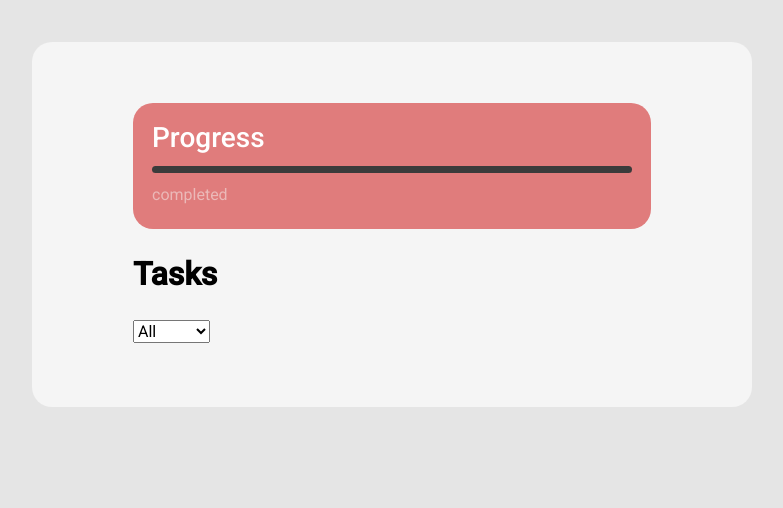
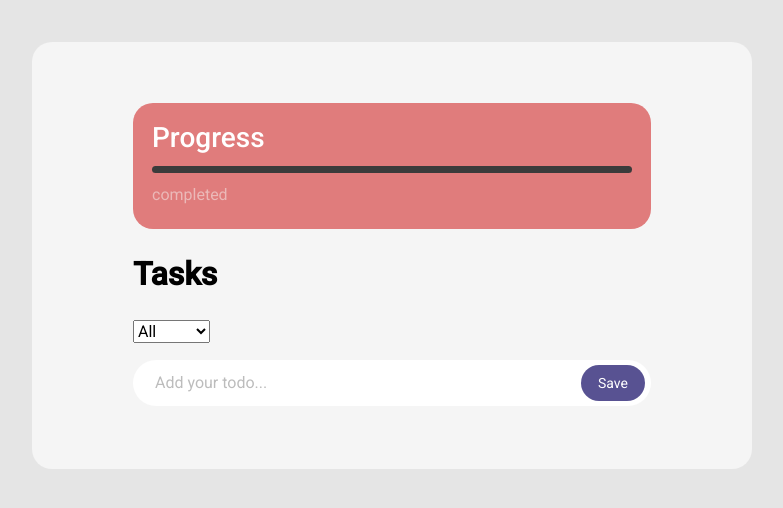
Before and after one commit to phisite/todos, a React (Vite) app: page / in a window 1280 px wide. Shown: the top 508 px of the page, without its empty margins (248-1031 px from the left). Built offline with nearby package versions, Linux system fonts and the light colour scheme; no server answers.

Commit message:
feat: add TodoEditor component with initial style

```diff
--- a/src/App.tsx
+++ b/src/App.tsx
@@ -2,6 +2,7 @@ import { TodoProvider } from "./context/todoContext";
 import { Todos } from "./components/Todos";
 import { Filter } from "./components/Filter";
 import { ProgressBox } from "./components/ProgressBox";
+import { TodoEditor } from "./components/TodoEditor";
 import classes from "./App.module.css";
 
 function App() {
@@ -12,6 +13,7 @@ function App() {
         <h1>Tasks</h1>
         <Filter />
         <Todos />
+        <TodoEditor />
       </div>
     </TodoProvider>
   );
--- /dev/null
+++ b/src/components/TodoEditor.module.css
@@ -0,0 +1,39 @@
+.editor {
+  display: flex;
+  flex-direction: row;
+  align-items: center;
+  margin-top: 16px;
+  padding: 5px 6px 5px 20px;
+  border-radius: 23px;
+  background-color: #fff;
+  font-family: "Roboto", sans-serif;
+  font-size: 16px;
+  font-weight: 400;
+  letter-spacing: 0em;
+  line-height: 19px;
+  list-style: none;
+  text-align: left;
+  gap: 16px;
+}
+
+.editorInput {
+  flex-grow: 1;
+  border: none;
+  &::placeholder {
+    color: #bcbcbc;
+  }
+}
+
+.editorSubmit {
+  padding: 10px 17px;
+  border: none;
+  border-radius: 18px;
+  background-color: #585292;
+  color: #ffffff;
+  font-family: "Roboto", sans-serif;
+  font-size: 14px;
+  font-weight: 400;
+  letter-spacing: 0em;
+  line-height: 16px;
+  text-align: left;
+}
--- /dev/null
+++ b/src/components/TodoEditor.tsx
@@ -0,0 +1,19 @@
+import classes from "./TodoEditor.module.css";
+
+export const TodoEditor = () => {
+  return (
+    <div className={classes.editor}>
+      <input
+        type="text"
+        name=""
+        id=""
+        className={classes.editorInput}
+        placeholder="Add your todo..."
+        autoComplete="off"
+      />
+      <button type="submit" className={classes.editorSubmit}>
+        Save
+      </button>
+    </div>
+  );
+};
```
